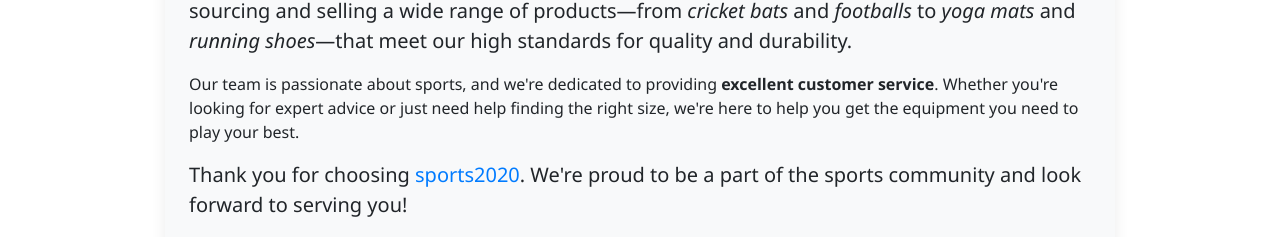
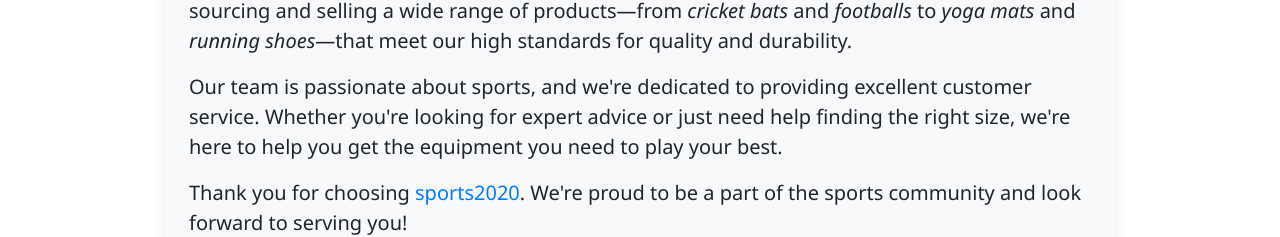
Before and after one commit to Soumyajit-Paramanick/sports2020, a React (Create React App) app in the folder frontend/: page /about in a window 1280 px wide. Shown: the part 357-594 px from the top of the page. Built offline with nearby package versions, Linux system fonts and the light colour scheme; no server answers.

Commit message:
Update the font of About.js

```diff
--- a/frontend/src/pages/About.js
+++ b/frontend/src/pages/About.js
@@ -24,7 +24,7 @@
           <p className="lead">
             We believe that great gear shouldn't come with a hefty price tag. That's why we're committed to sourcing and selling a wide range of products—from <em>cricket bats</em> and <em>footballs</em> to <em>yoga mats</em> and <em>running shoes</em>—that meet our high standards for quality and durability.
           </p>
-          <p>
+          <p className="lead">
             Our team is passionate about sports, and we're dedicated to providing <strong>excellent customer service</strong>. Whether you're looking for expert advice or just need help finding the right size, we're here to help you get the equipment you need to play your best.
           </p>
           <p className="lead">
```
